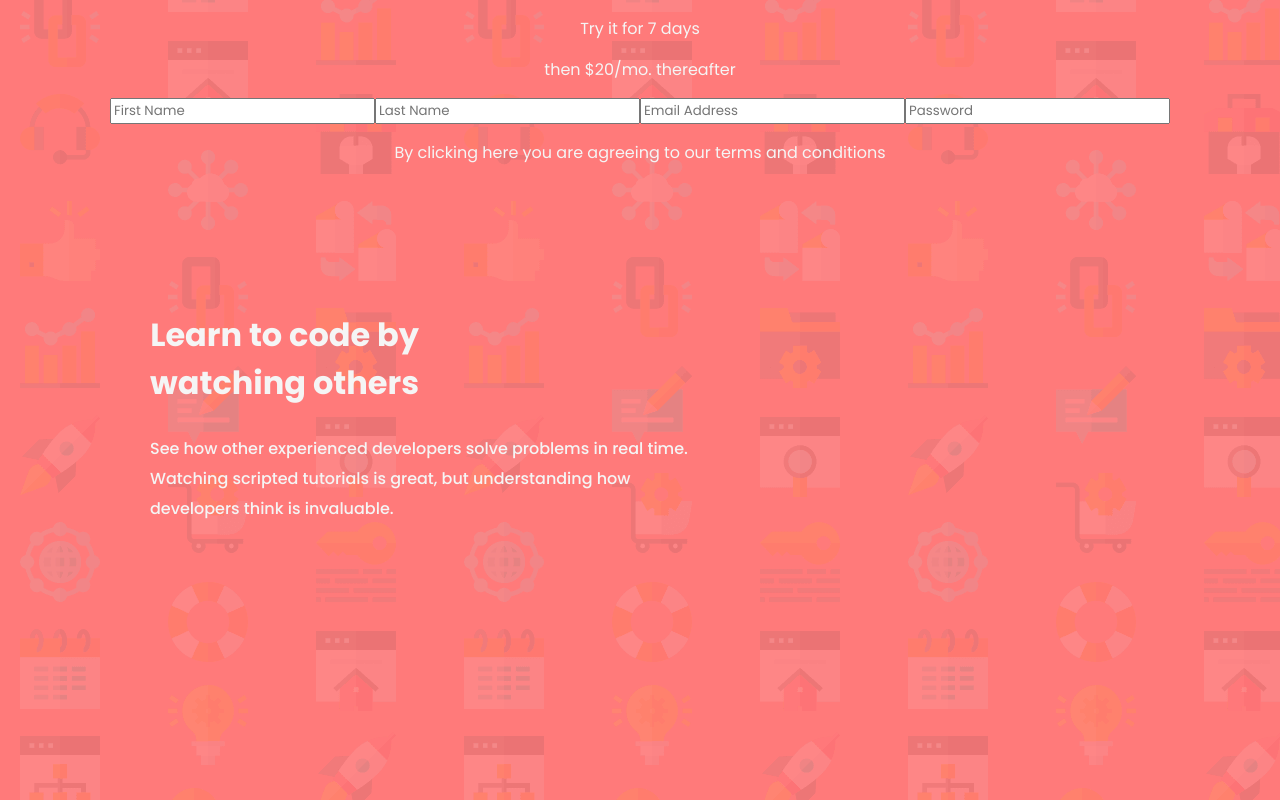
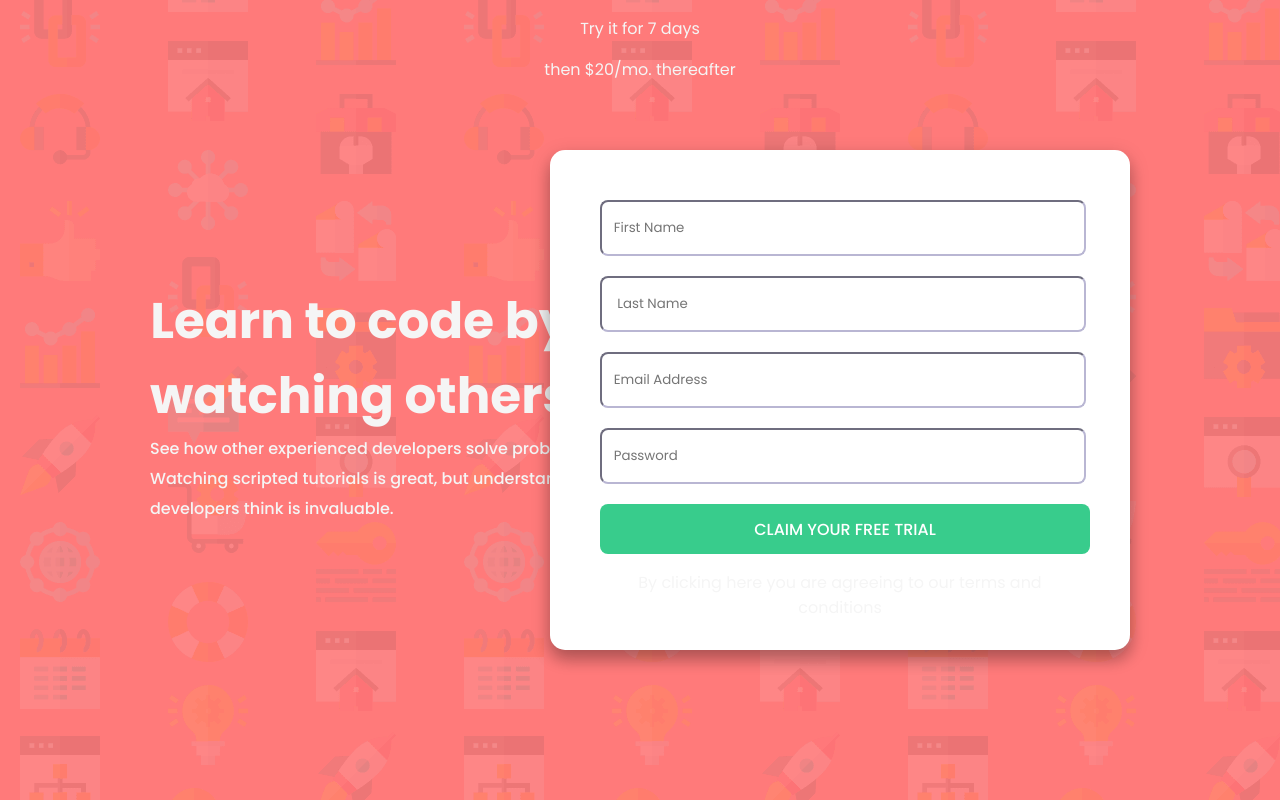
Before and after one commit to jokale/intro-comp, a React (Create React App) app: page / in a window 1280 px wide. Built offline with nearby package versions, Linux system fonts and the light colour scheme.

Commit message:
add styling to form

```diff
--- a/src/App.css
+++ b/src/App.css
@@ -55,10 +55,7 @@ h1,h2,h3,h4,h5,h6,p {
 
 }
 
-input {
-  font-family: 'Poppins', sans-serif;
 
-}
 
 :-ms-input-placeholder {
   font-family: 'Poppins', sans-serif;
@@ -67,8 +64,8 @@ input {
 
 h1#h1{
   font-weight: 700;
-  font-size: xx-large;
-  position: fixed; left: 150px; top: 290px;
+  font-size: 50px;
+  position: fixed; left: 150px; top: 250px;
 }
 
 p#main-p {
@@ -86,3 +83,41 @@ p#main-p2 {
   position: fixed; left: 150px; top: 480px;
   font-weight: 500;
 }
+
+
+/* form */
+
+div#form {
+  background-color: white;
+  flex-direction: row;
+  flex: auto;
+  width: 480px;
+  height: 400px;
+  border-radius: 15px;
+  position: fixed; right: 150px; top: 150px;
+  padding: 50px;
+  box-shadow: 0 10px 16px 0 rgba(0,0,0,0.2), 0 6px 20px 0 rgba(0,0,0,0.19);
+
+}
+
+input {
+  font-family: 'Poppins', sans-serif;
+  width: 480px;
+  height: 50px;
+  padding: 1px;
+  border-radius: 8px;
+  border-color: hsl(246, 25%, 77%);
+}
+
+button {
+  background-color: hsl(154, 59%, 51%);
+  border-radius: 8px;
+  width: 490px;
+  height: 50px;
+  padding: 1px;
+  font-family: 'Poppins', sans-serif;
+  color: white;
+  font-weight: 500;
+  font-size: 16px;
+  border: none;
+}
--- a/src/App.js
+++ b/src/App.js
@@ -18,10 +18,11 @@ class App extends React.Component {
 
     <div id="form">
       <form>
-        <input placeholder="First Name"></input>
-        <input placeholder="Last Name"></input>
-        <input placeholder="Email Address"></input>
-        <input  type="password"placeholder="Password"></input>
+        <input placeholder="   First Name"></input><br></br>
+        <br></br> <input placeholder="    Last Name"></input><br></br>
+        <br></br><input placeholder="   Email Address"></input><br></br>
+        <br></br> <input  type="password"placeholder="   Password"></input><br></br>
+       <br></br> <button type="submit">CLAIM YOUR FREE TRIAL</button>
       </form>
       <p>By clicking here you are agreeing to our terms and conditions </p>
     </div>
```
Also changed, not shown: 1 other file (tests, documents, lock files or other folders).
